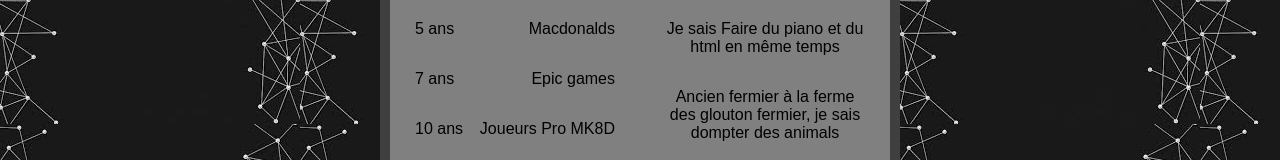
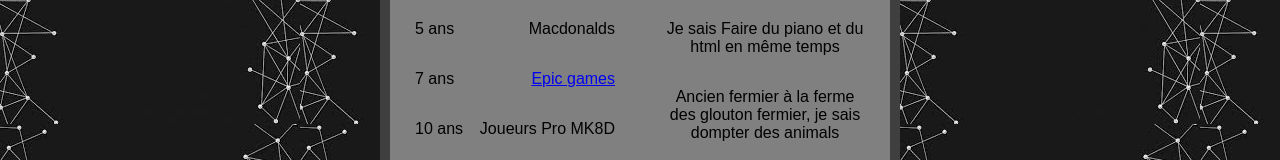
Before and after one commit to exenn78/Ewenn_NSI_CV, a plain HTML site: page index.html in a window 1280 px wide. Shown: the part 212-372 px from the top of the page. Drawn offline with Linux system fonts and the light colour scheme.

Commit message:
Update index.html

```diff
--- a/index.html
+++ b/index.html
@@ -20,7 +20,7 @@
                 </article>
                 <article class="article">
                     <p class="age">7 ans</p>
-                    <p class="travail">Epic games</p>
+                    <p class="travail"><a href="https://www.epicgames.com/site/fr/home">Epic games</a></p>
                 </article>
                 <article class="article">
                     <p class="age">10 ans</p>
```
